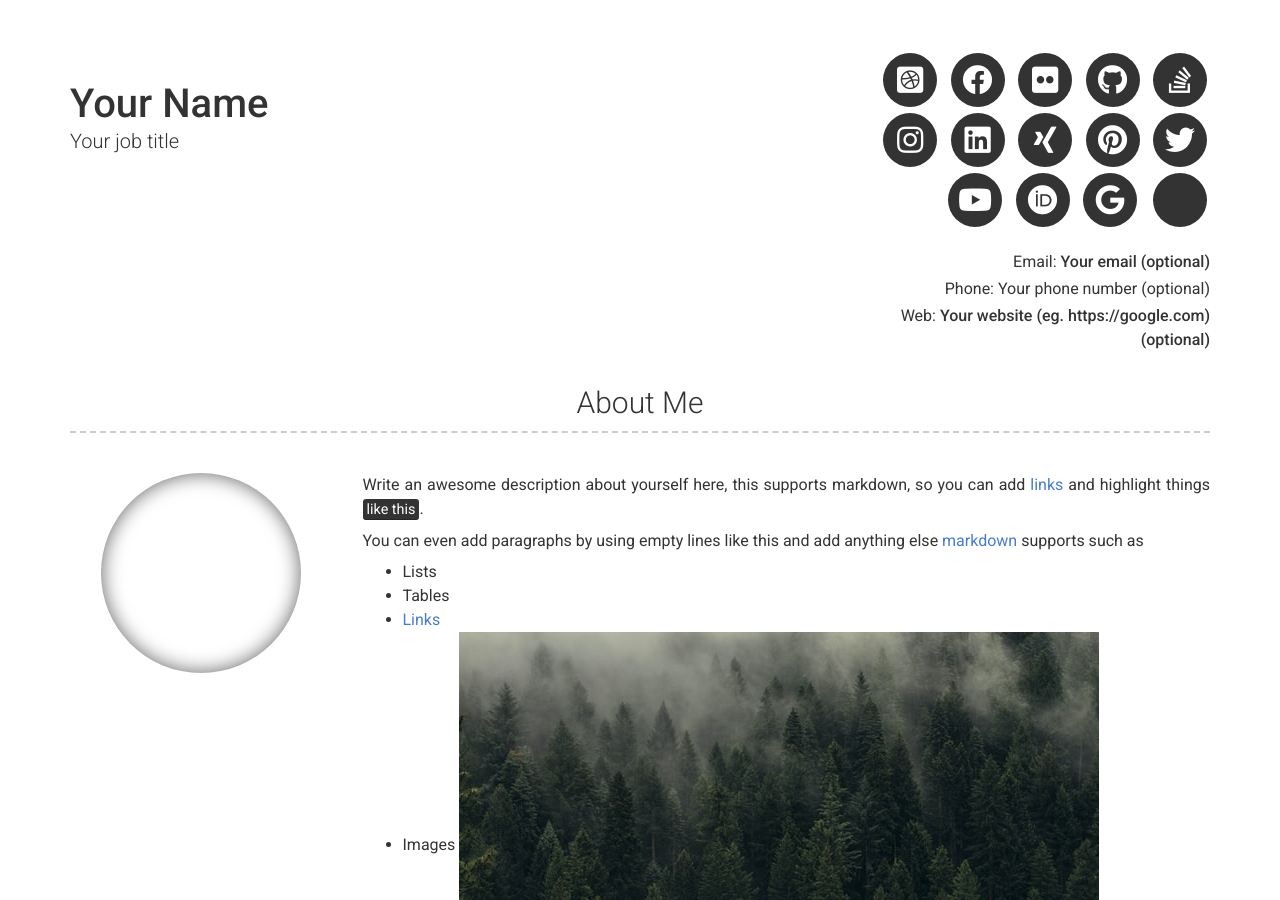
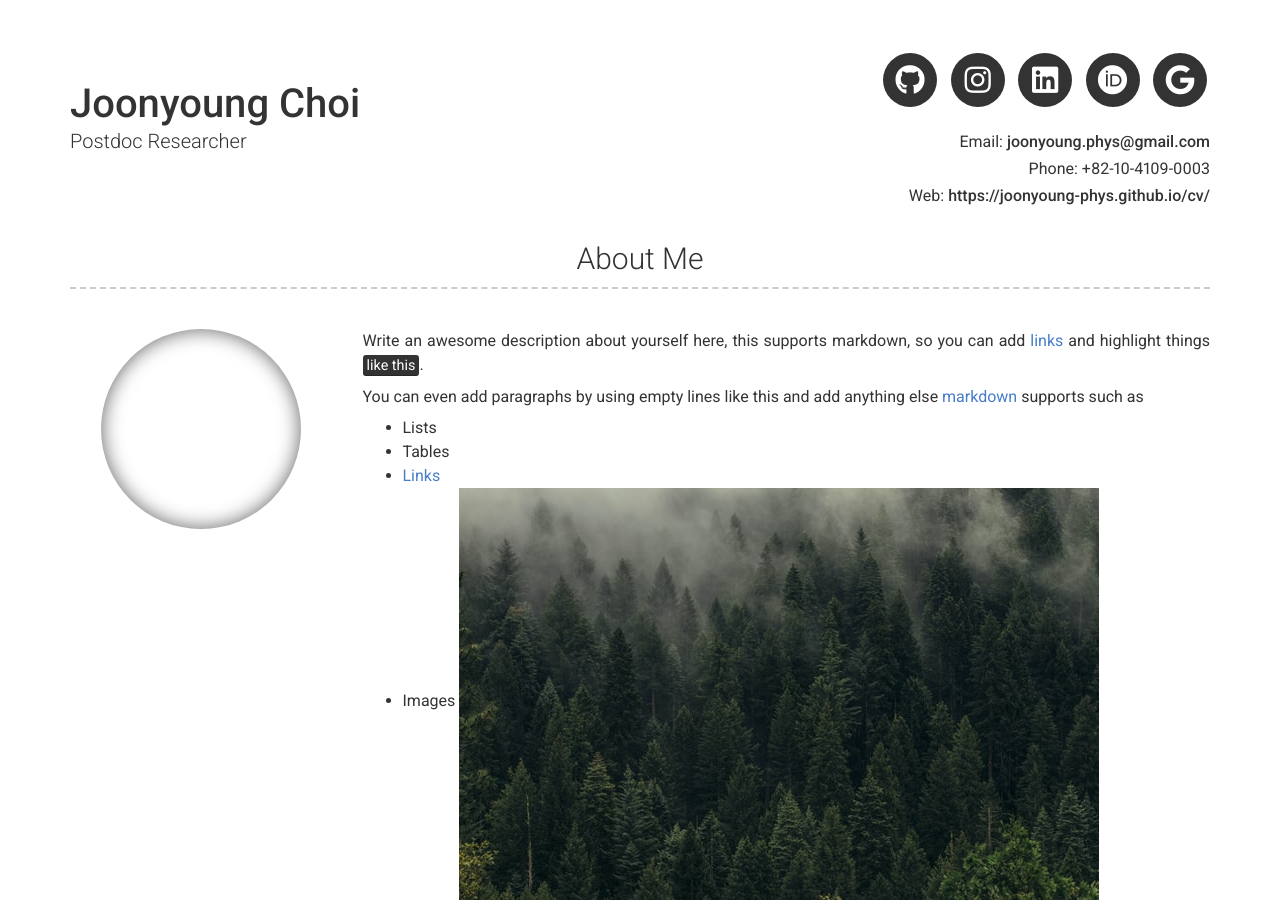
Before and after one commit to joonyoung-phys/cv, a Jekyll site: the page built from index.md, in a window 1280 px wide and 900 px high. Built offline with Jekyll 4.4.1, drawn with Linux system fonts in a browser that asks for light colours; nearby versions of some CDN libraries; some of the changed text lies outside the part shown.

Commit message:
Update _config.yml

```diff
--- a/_config.yml
+++ b/_config.yml
@@ -6,38 +6,39 @@ repository: Git repository where your resume will be hosted, only required if yo
 version: 2
 
 # Personal info
-name: Your Name
-title: Your job title
-email: Your email (optional)
+name: Joonyoung Choi
+title: Postdoc Researcher
+email: oscar518@knu.ac.kr
+email: joonyoung.phys@gmail.com
 # email_title: Email (Email title override)
-phone: Your phone number (optional)
+phone: +82-10-4109-0003
 # phone_title: Phone (Phone title override)
-website: Your website (eg. https://google.com)(optional)
+website: https://joonyoung-phys.github.io/cv/
 # website_title: Web (Website title override)
 
 # Dark Mode (true/false/never)
 darkmode: false
 
 # Social links
-twitter_username: jekyllrb
-github_username:  jekyll
-stackoverflow_username: "00000001"
-dribbble_username: jekyll
-facebook_username: jekyll
-flickr_username: jekyll
-instagram_username: jekyll
-linkedin_username: jekyll
-xing_username: jekyll
-pinterest_username: jekyll
-youtube_username: jekyll
-orcid_username: 0000-0000-0000-0000
-googlescholar_username: D847cGsAAAAJ
+# twitter_username: jekyllrb
+github_username:  joonyoung-phys
+# stackoverflow_username: "00000001"
+# dribbble_username: jekyll
+# facebook_username: jekyll
+# flickr_username: jekyll
+instagram_username: joonyoung.phys
+linkedin_username: 준영-최-29b626342
+# xing_username: jekyll
+# pinterest_username: jekyll
+# youtube_username: jekyll
+orcid_username: 0000-0002-6877-7049
+googlescholar_username: -w1XP9wAAAAJ&hl=ko
 
 # Additional icon links
-additional_links:
-- title: Link name
-  icon: Font Awesome brand icon name (eg. fab fa-twitter) (https://fontawesome.com/icons?d=gallery&s=brands&m=free)
-  url: Link url (eg. https://google.com)
+# additional_links:
+# - title: Link name
+#   icon: Font Awesome brand icon name (eg. fab fa-twitter) (https://fontawesome.com/icons?d=gallery&s=brands&m=free)
+#   url: Link url (eg. https://google.com)
 # - title: another link
 #   icon: font awesome brand icon name (eg. fab fa-twitter) (https://fontawesome.com/icons?d=gallery&s=brands&m=free)
 #   url: Link url (eg. https://google.com)
```
